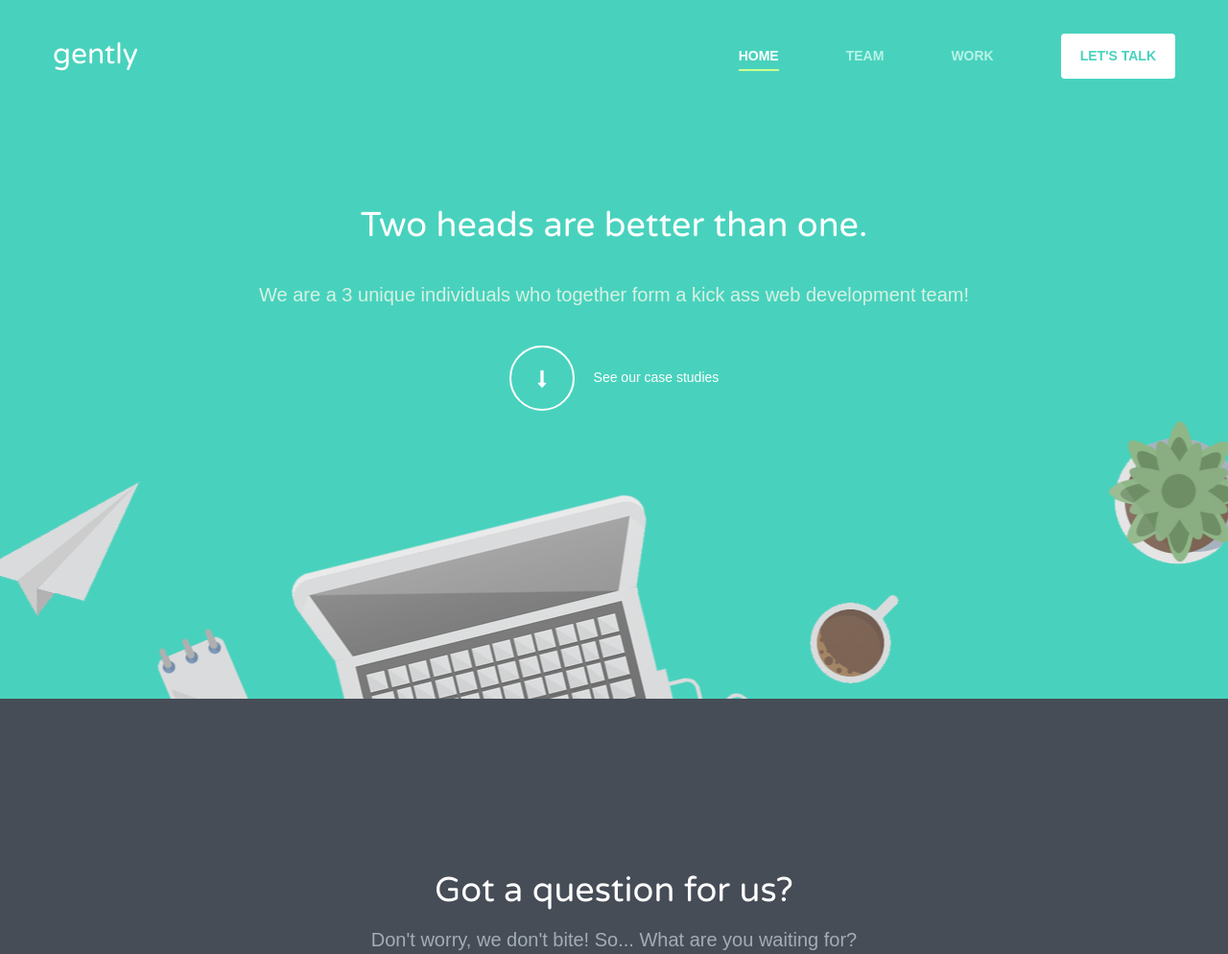
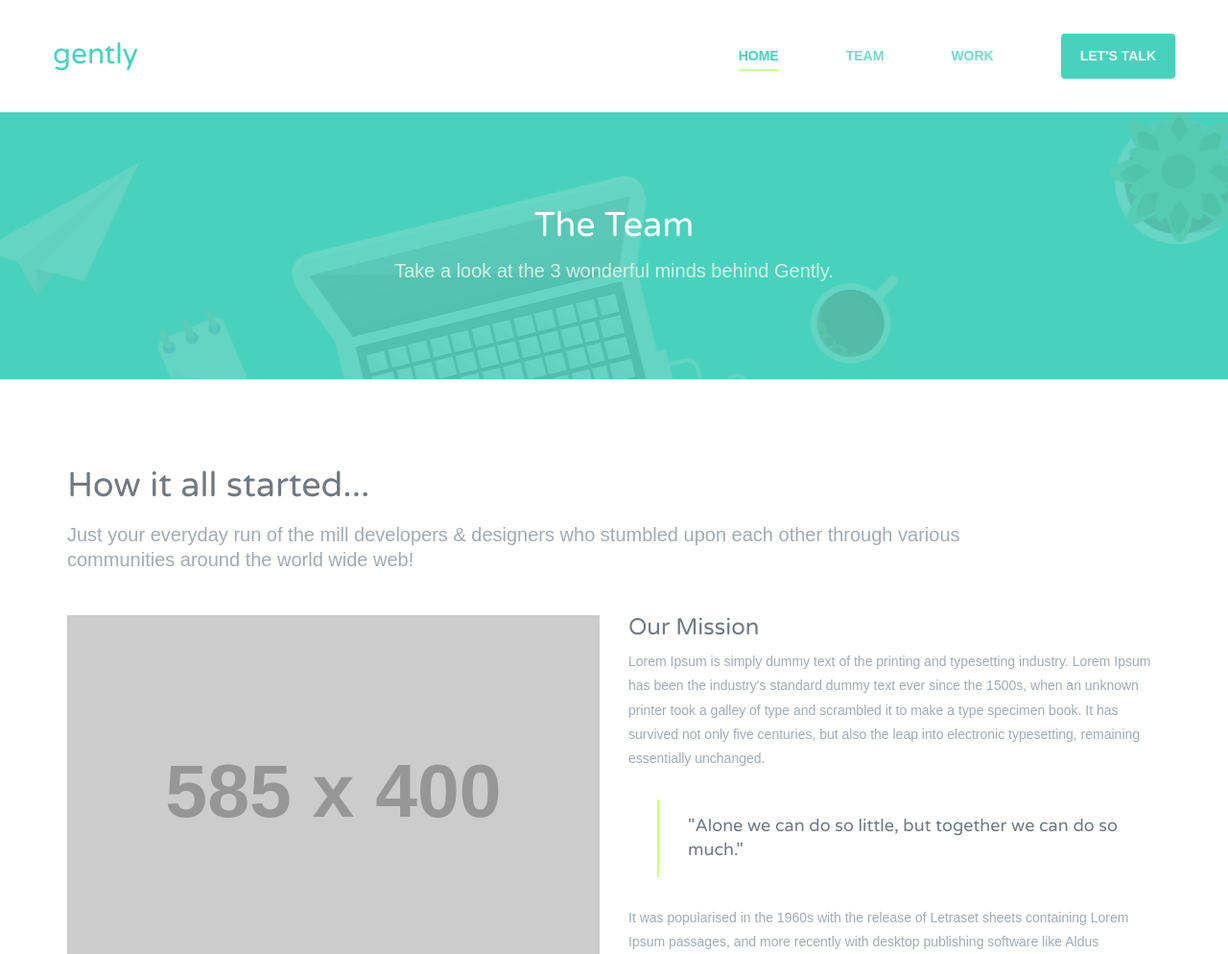
Before and after one commit to andyhqtran/legacy--2015--gently-wp, a PHP site: page / in a window 1280 px wide. Shown: the top 994 px of the page at 96% size. Run offline with PHP 8.4, Linux system fonts and the light colour scheme; grey boxes labelled with a size stand in for pictures from a placeholder-image service; some libraries are stand-ins or nearby versions.

Commit message:
Added in team page styles.

```diff
--- a/assets/css/style.css
+++ b/assets/css/style.css
@@ -3,6 +3,7 @@ body {
   font-family: 'Proxima Nova', sans-serif;
   -webkit-font-smoothing: antialiased;
   -moz-osx-font-smoothing: grayscale;
+  color: #a3abb3;
   font-size: 14px;
   font-weight: 400;
   line-height: 1.8em;
@@ -14,6 +15,7 @@ h3,
 h4,
 h5,
 h6 {
+  margin: 0 0 10px;
   color: #707981;
   font-family: 'Varela Round', sans-serif;
   font-weight: 400;
@@ -75,6 +77,26 @@ pre {
   border: 1px solid rgba(0, 0, 0, 0.05);
 }
 /* END Pre */
+/* Quoteblock */
+quoteblock {
+  display: block;
+  margin: 30px 0 30px 30px;
+  border-left: 2px solid #cbff8d;
+  padding: 15px 30px;
+  color: #707981;
+  font-size: 18px;
+  font-family: 'Varela Round', sans-serif;
+}
+quoteblock .author {
+  display: block;
+  margin: 10px 0 0;
+  font-size: 14px;
+  font-style: italic;
+}
+quoteblock .author:before {
+  content: '- ';
+}
+/* END Quoteblock */
 .navbar,
 .fixed-navbar .navbar,
 .fixed-navbar.home .navbar,
@@ -436,8 +458,28 @@ pre {
 .page-header p {
   margin: 0;
 }
+section .section-header {
+  padding: 45px 0;
+}
 section .section-header h2 {
   font-size: 36px;
+}
+section .section-header p {
+  margin: 20px 0 0;
+  color: #a3abb3;
+  font-size: 20px;
+}
+section.banner {
+  background: #48d2bd;
+  margin: 45px 0;
+  padding: 60px 0;
+  color: #ffffff;
+}
+section.banner h2 {
+  color: inherit;
+}
+section.banner .btn {
+  margin: 20px 0 0;
 }
 #featured {
   margin: 0 0 90px;
@@ -491,6 +533,7 @@ section .section-header h2 {
   height: 178px;
 }
 #featured .section-header {
+  padding: 0;
   text-align: center;
 }
 #featured .section-header h2 .fa {
@@ -574,6 +617,82 @@ section .section-header h2 {
   display: block;
   width: 100%;
 }
+#our_mission {
+  padding: 45px 0 60px;
+}
+.row .col-md-4:first-child .author,
+.row .col-md-4:nth-child(1) .author {
+  padding: 0 30px 0 0;
+}
+.row .col-md-4:nth-child(2) .author {
+  padding: 0 15px;
+}
+.row .col-md-4:nth-child(3) .author,
+.row .col-md-4:last-child .author {
+  padding: 0 0 0 30px;
+}
+.author {
+  margin: 0 0 90px;
+  padding: 0 15px;
+}
+.author .thumbnail {
+  border: 0;
+  -webkit-border-radius: 3px;
+  -moz-border-radius: 3px;
+  border-radius: 3px;
+  padding: 0;
+  overflow: hidden;
+}
+.author .thumbnail img {
+  display: block;
+  width: 100%;
+}
+.author .author-name {
+  margin: 0;
+}
+.author .author-title {
+  margin: 0 0 10px;
+  color: #a4acb4;
+  font-size: 12px;
+  font-weight: 700;
+}
+.author .author-title:before {
+  content: '';
+  display: inline-block;
+  background: #fda720;
+  width: 5px;
+  height: 5px;
+  margin: 0 6px 0 0;
+  -webkit-border-radius: 100%;
+  -moz-border-radius: 100%;
+  border-radius: 100%;
+  vertical-align: middle;
+}
+.author .author-description {
+  color: #a3abb3;
+  font-size: 14px;
+}
+.author .social-links {
+  list-style: none;
+  margin: 0;
+  padding: 0;
+}
+.author .social-links li {
+  display: inline-block;
+  margin: 0 15px 0 0;
+}
+.author .social-links li a {
+  display: block;
+  color: #707981;
+}
+@media (max-width: 992px) {
+  #our_mission h3 {
+    margin: 20px 0;
+  }
+  .author {
+    padding: 0 30px !important;
+  }
+}
 .footer {
   background: #464d57;
   color: #ffffff;
--- /dev/null
+++ b/assets/less/about-page.less
@@ -0,0 +1,86 @@
+#our_mission {
+	padding: 45px 0 60px;
+}
+
+.row {
+	.col-md-4 {
+		&:first-child,
+		&:nth-child(1) {
+			.author {
+				padding: 0 30px 0 0;
+			}
+		}
+		&:nth-child(2) {
+			.author {
+				padding: 0 15px;
+			}
+		}
+		&:nth-child(3),
+		&:last-child {
+			.author {
+				padding: 0 0 0 30px;
+			}
+		}
+	}
+}
+.author {
+	margin: 0 0 90px;
+	padding: 0 15px;
+	.thumbnail {
+		border: 0;
+		.border-radius;
+		padding: 0;
+		overflow: hidden;
+		img {
+			display: block;
+			width: 100%;
+		}
+	}
+	.author-name {
+		margin: 0;
+	}
+	.author-title {
+		margin: 0 0 10px;
+		color: @medium_gray;
+		font-size: 12px;
+		font-weight: @bold;
+		&:before {
+			content: '';
+			display: inline-block;
+			background: #fda720;
+			width: 5px;
+			height: 5px;
+			margin: 0 6px 0 0;
+			.border-radius(100%);
+			vertical-align: middle;
+		}
+	}
+	.author-description {
+		color: @light_gray;
+		font-size: 14px;
+	}
+	.social-links {
+		list-style: none;
+		margin: 0;
+		padding: 0;
+		li {
+			display: inline-block;
+			margin: 0 15px 0 0;
+			a {
+				display: block;
+				color: @gray;
+			}
+		}
+	}
+}
+
+@media (max-width: 992px) {
+	#our_mission {
+		h3 {
+			margin: 20px 0;
+		}
+	}
+	.author {
+		padding: 0 30px !important;
+	}
+}
--- a/assets/less/home-page.less
+++ b/assets/less/home-page.less
@@ -64,6 +64,7 @@
 		}
 	}
 	.section-header {
+		padding: 0;
 		text-align: center;
 		h2 {
 			.fa {
--- a/assets/less/section.less
+++ b/assets/less/section.less
@@ -1,8 +1,25 @@
 section {
 	.section-header {
+		padding: 45px 0;
 		h2 {
 			font-size: 36px;
 		}
-		p {}
+		p {
+			margin: 20px 0 0;
+			color: @light_gray;
+			font-size: 20px;
+		}
+	}
+	&.banner {
+		background: @accent;
+		margin: 45px 0;
+		padding: 60px 0;
+		color: @white;
+		h2 {
+			color: inherit;
+		}
+		.btn {
+			margin: 20px 0 0;
+		}
 	}
 }
--- a/assets/less/style.less
+++ b/assets/less/style.less
@@ -6,4 +6,6 @@
 @import 'page-header.less';
 @import 'section.less';
 @import 'home-page.less';
+@import 'about-page.less';
 @import 'footer.less';
+@import 'media.less';
--- a/assets/less/typography.less
+++ b/assets/less/typography.less
@@ -2,6 +2,7 @@ body {
 	background: @white;
 	font-family: 'Proxima Nova', sans-serif;
 	.font-smoothing;
+	color: @light_gray;
 	font-size: 14px;
 	font-weight: @regular;
 	line-height: 1.8em;
@@ -9,6 +10,7 @@ body {
 
 /* Heading */
 h1, h2, h3, h4, h5, h6 {
+	margin: 0 0 10px;
 	color: @gray;
 	font-family: 'Varela Round', sans-serif;
 	font-weight: @regular;
@@ -78,3 +80,24 @@ pre {
 	border: 1px solid fade(@black, 5%);
 }
 /* END Pre */
+
+/* Quoteblock */
+quoteblock {
+	display: block;
+	margin: 30px 0 30px 30px;
+	border-left: 2px solid #cbff8d;
+	padding: 15px 30px;
+	color: @gray;
+	font-size: 18px;
+	font-family: 'Varela Round', sans-serif;
+	.author {
+		display: block;
+		margin: 10px 0 0;
+		font-size: 14px;
+		font-style: italic;
+		&:before {
+			content: '- '
+		}
+	}
+}
+/* END Quoteblock */
--- a/index.html
+++ b/index.html
@@ -11,7 +11,7 @@
     <link href='assets/css/bootstrap.min.css' media='screen' rel='stylesheet' type='text/css'>
     <link href='assets/css/style.css' media='screen' rel='stylesheet' type='text/css'>
   </head>
-  <body class='home'>
+  <body>
     <nav class='navbar navbar-fixed-top'>
       <div class='container'>
         <div class='row'>
@@ -68,15 +68,156 @@
         </div>
       </div>
     </nav>
-    <section class='hero'>
+    <section class='page-header'>
+      <div class='container'>
+        <div class='row'>
+          <div class='col-md-12'>
+            <h1>The Team</h1>
+            <p>Take a look at the 3 wonderful minds behind Gently.</p>
+          </div>
+        </div>
+      </div>
+    </section>
+    <section id='our_mission'>
+      <div class='container'>
+        <div class='row'>
+          <div class='col-md-10'>
+            <div class='section-header'>
+              <h2>How it all started...</h2>
+              <p>Just your everyday run of the mill developers & designers who stumbled upon each other through various communities around the world wide web!</p>
+            </div>
+          </div>
+        </div>
+        <div class='row'>
+          <div class='col-md-6'>
+            <img class='img-responsive' src='http://placehold.it/585x400'>
+          </div>
+          <div class='col-md-6'>
+            <h3>Our Mission</h3>
+            <p>Lorem Ipsum is simply dummy text of the printing and typesetting industry. Lorem Ipsum has been the industry's standard dummy text ever since the 1500s, when an unknown printer took a galley of type and scrambled it to make a type specimen book. It has survived not only five centuries, but also the leap into electronic typesetting, remaining essentially unchanged.</p>
+            <quoteblock>
+              "Alone we can do so little, but together we can do so much."
+            </quoteblock>
+            It was popularised in the 1960s with the release of Letraset sheets containing Lorem Ipsum passages, and more recently with desktop publishing software like Aldus PageMaker including versions of Lorem Ipsum.
+          </div>
+        </div>
+      </div>
+    </section>
+    <section class='banner'>
       <div class='container'>
         <div class='row'>
           <div class='col-md-12 text-center'>
-            <h1>Two heads are better than one.</h1>
-            <p>We are a 3 unique individuals who together form a kick ass web development team!</p>
-            <div class='btn-group'>
-              <a class='btn btn-hero' href='#featured'></a>
-              <a href='#featured'>See our case studies</a>
+            <h2>Not enough for you? Feel free to contact us!</h2>
+            <a class='btn btn-teal' href='#'>Let's Talk</a>
+          </div>
+        </div>
+      </div>
+    </section>
+    <section>
+      <div class='container'>
+        <div class='row'>
+          <div class='col-md-12'>
+            <div class='section-header text-center'>
+              <h2>Let's meet the team!</h2>
+              <p>Take a look at each and everyone of the wonderful members of our team!</p>
+            </div>
+          </div>
+        </div>
+        <div class='row'>
+          <div class='col-md-4'>
+            <div class='author'>
+              <div class='thumbnail'>
+                <img class='img-responsive' src='http://i1.wp.com/gently.io/wordpress/wp-content/uploads/2015/03/andy.jpg?fit=512%2C512'>
+              </div>
+              <h3 class='author-name'>Andy Tran</h3>
+              <p class='author-title'>Developer</p>
+              <p class='author-description'>I'm Andy, a front-end website and wordpress developer based in San Jose, CA. Throughout the years, I have developed a passion in website development. A majority of my time is spent on CodePen in which I create random pens.</p>
+              <ul class='social-links'>
+                <li>
+                  <a href='#'>
+                    <i class='fa fa-chain'></i>
+                  </a>
+                </li>
+                <li>
+                  <a href='#'>
+                    <i class='fa fa-facebook'></i>
+                  </a>
+                </li>
+                <li>
+                  <a href='#'>
+                    <i class='fa fa-twitter'></i>
+                  </a>
+                </li>
+                <li>
+                  <a href='#'>
+                    <i class='fa fa-google-plus'></i>
+                  </a>
+                </li>
+              </ul>
+            </div>
+          </div>
+          <div class='col-md-4'>
+            <div class='author'>
+              <div class='thumbnail'>
+                <img class='img-responsive' src='http://i2.wp.com/gently.io/wordpress/wp-content/uploads/2015/03/andrew.png?fit=512%2C512'>
+              </div>
+              <h3 class='author-name'>Andrew Shen</h3>
+              <p class='author-title'>Designer</p>
+              <p class='author-description'>I’m Andrew, an interface and product designer in Palo Alto, CA. I work at DoorDash, where we're building the future of local, on-demand logistics. I’m currently not looking for new opportunities, but feel free to drop me an email or give me a shout on twitter.</p>
+              <ul class='social-links'>
+                <li>
+                  <a href='#'>
+                    <i class='fa fa-chain'></i>
+                  </a>
+                </li>
+                <li>
+                  <a href='#'>
+                    <i class='fa fa-facebook'></i>
+                  </a>
+                </li>
+                <li>
+                  <a href='#'>
+                    <i class='fa fa-twitter'></i>
+                  </a>
+                </li>
+                <li>
+                  <a href='#'>
+                    <i class='fa fa-google-plus'></i>
+                  </a>
+                </li>
+              </ul>
+            </div>
+          </div>
+          <div class='col-md-4'>
+            <div class='author'>
+              <div class='thumbnail'>
+                <img class='img-responsive' src='http://gently.io/wordpress/wp-content/uploads/2015/05/pic-e1432198637649.jpg'>
+              </div>
+              <h3 class='author-name'>Justin Kwak</h3>
+              <p class='author-title'>Designer</p>
+              <p class='author-description'>I'm Justin, an 18 year old UI/UX Designer with strong emphasis on building web and mobile applications. Dallas Mavericks and Cowboys fanatic, avid disc golf enthusiast, and mild coffee addict.</p>
+              <ul class='social-links'>
+                <li>
+                  <a href='#'>
+                    <i class='fa fa-chain'></i>
+                  </a>
+                </li>
+                <li>
+                  <a href='#'>
+                    <i class='fa fa-facebook'></i>
+                  </a>
+                </li>
+                <li>
+                  <a href='#'>
+                    <i class='fa fa-twitter'></i>
+                  </a>
+                </li>
+                <li>
+                  <a href='#'>
+                    <i class='fa fa-google-plus'></i>
+                  </a>
+                </li>
+              </ul>
             </div>
           </div>
         </div>
```
Also changed, not shown: assets/less/media.less (added), 1 other file.
